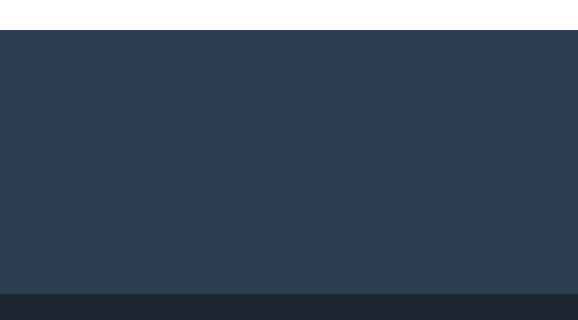
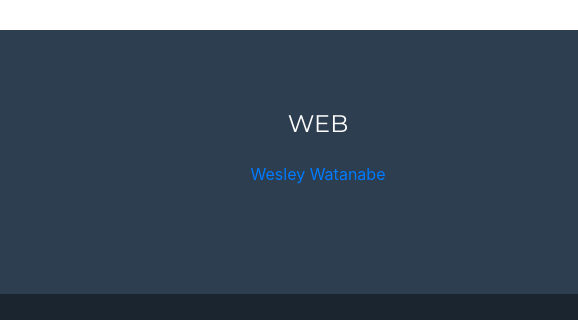
Before and after one commit to wesleykaoru/Home, a website with bundled scripts: page index.html in a window 1280 px wide. Shown: the part 2110-2430 px from the top of the page, 702-1280 px from the left. Built offline with nearby package versions, Linux system fonts and the light colour scheme.

Commit message:
Update index.html

```diff
--- a/index.html
+++ b/index.html
@@ -204,6 +204,14 @@
 
 
 
+     <div class="col-md-4 mb-5 mb-lg-0">
+          <h4 class="text-uppercase mb-4">Web</h4>
+
+<div class="LI-profile-badge"  data-version="v1" data-size="large" data-locale="pt_BR" data-type="horizontal" data-theme="dark" data-vanity="wesleywatanabe"><a class="LI-simple-link" href='https://br.linkedin.com/in/wesleywatanabe?trk=profile-badge'>Wesley Watanabe</a></div>
+    </div>
+
+
+
 
 
     </div>
```
